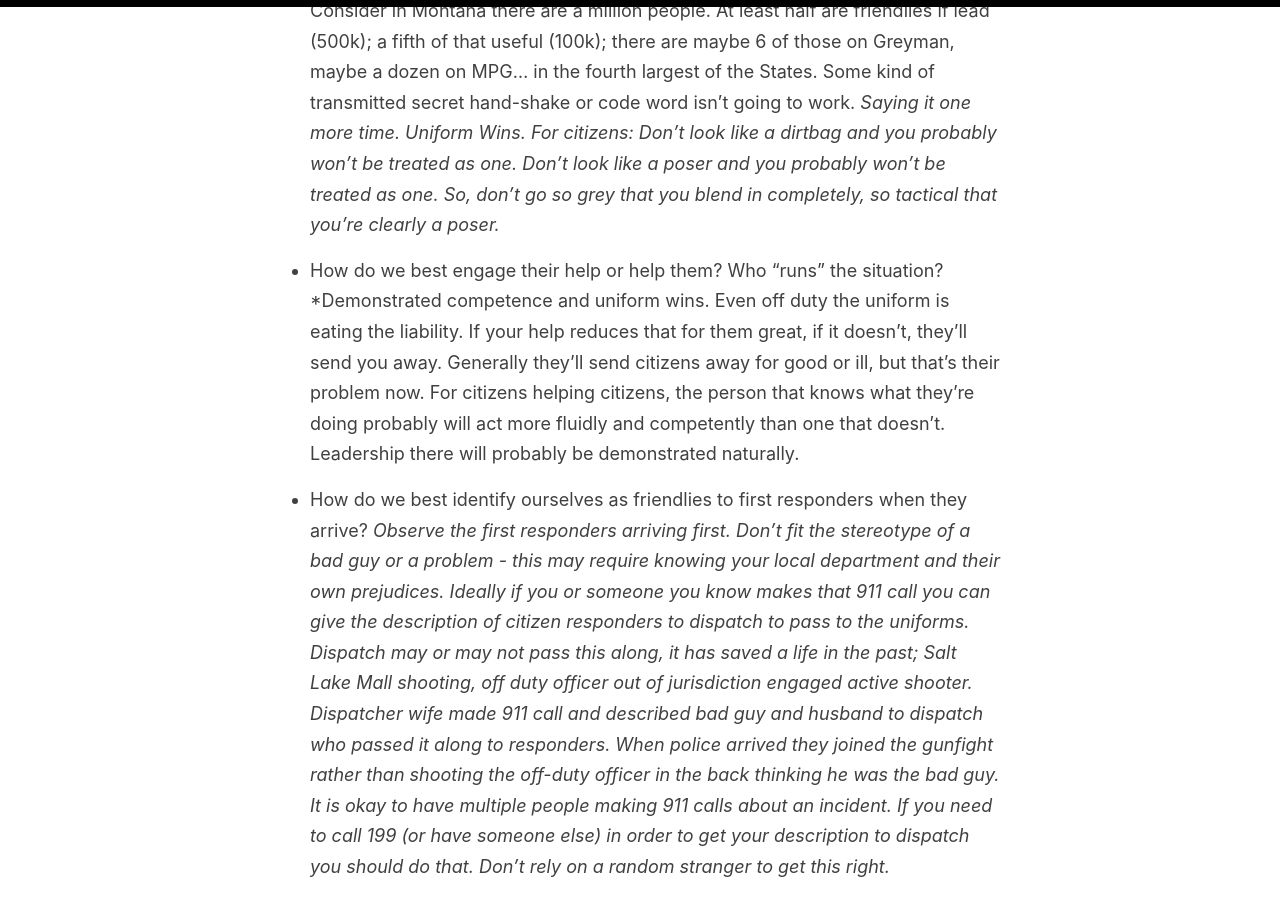
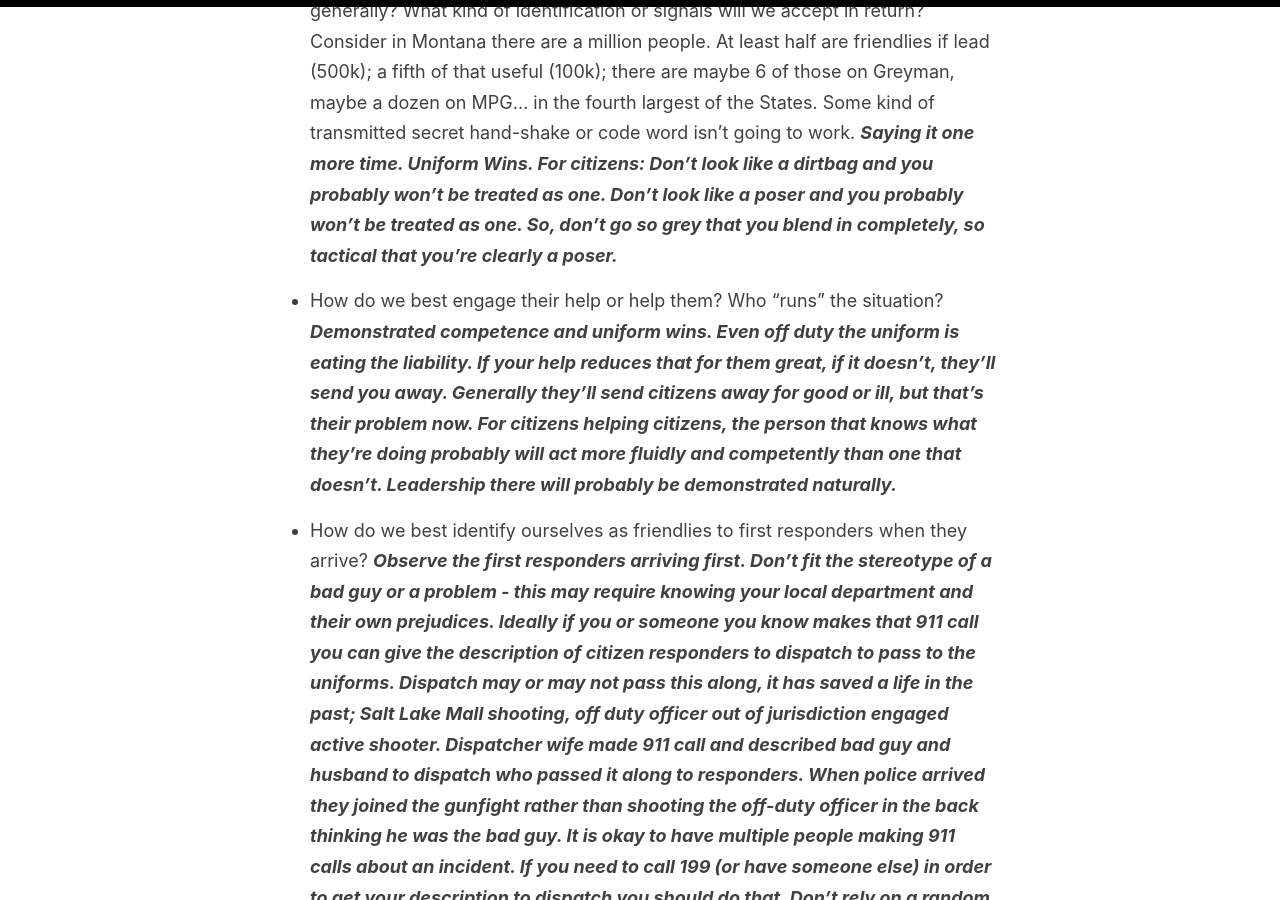
Before and after one commit to helaeon/helaeon.github.io, a Jekyll site: the page built from _posts/2021-04-30-ad-hoc-teams.md, in a window 1280 px wide and 900 px high, scrolled down 1331 px. Built offline with Jekyll 4.4.1, drawn with Linux system fonts in a browser that asks for light colours.

```diff
--- a/_posts/2021-04-30-ad-hoc-teams.md
+++ b/_posts/2021-04-30-ad-hoc-teams.md
@@ -6,50 +6,50 @@ categories: [Strategy]
 ---
 This one is a bit different because I'm thinking out loud here and asking a bunch of questions. Y'all know how to contact me semi-directly via MPG and Greyman if you have answers or thoughts.
 
-*Further different because updating this post with the answers based on conversations I've had this last week*
+***Further different because updating this post with the answers based on conversations I've had this last week***
 
 Having friends to help you in a critical encounter is extremely beneficial. But, most of us cannot take our backup everywhere nor regularly and intensively train with everyone that may aid us in a critical incident. Operating as an overt team with uniforms and specific memberships and rosters makes one a target for other factions that do something similar. Most of us cannot and do not want to live our lives that way anyway.
 
 Below I use the term "critical incident". In which I mean one that time is an issue, one or more people may already be involved in resolving it. Either by dispensing medical techniques, freedom seeds, corralling the 80%, or any other number of activities trying to make things better or at least not worse. In a critical incident it is not practical to conduct interviews of those coming to attempt to help.
 
 - How do we interface with people we've never met that are of a similar mentality and morality during a critical incident?
-*In the current situation "Uniform Wins" is the key rule. Beyond that it's demonstrated competence. This one's going to require feeling it out and utilizing your personal and observational skills*
+***In the current situation "Uniform Wins" is the key rule. Beyond that it's demonstrated competence. This one's going to require feeling it out and utilizing your personal and observational skills***
 
 - How is this accomplished if they do not follow the same groups, shows, channels, etc that we do?
-*Again, uniform wins, and demonstrated competence. Throwing weight around and trying to command is probably unwise. Generally, unless something major happens at a national level - do what's right but try to extract yourself from the situation as soon as righteous and safe to do so. Don't try to be involved just to be involved. Once the uniforms have it handled, let them handle it. A lot of this is based on you get there before the uniforms. As a result you are there to make the situation less bad and keep it from getting worse. Once the cavalry arrives, you're relieved. For now.*
+***Again, uniform wins, and demonstrated competence. Throwing weight around and trying to command is probably unwise. Generally, unless something major happens at a national level - do what's right but try to extract yourself from the situation as soon as righteous and safe to do so. Don't try to be involved just to be involved. Once the uniforms have it handled, let them handle it. A lot of this is based on you get there before the uniforms. As a result you are there to make the situation less bad and keep it from getting worse. Once the cavalry arrives, you're relieved. For now.***
 <!--more-->
 
 - How do we identify ourselves to them without violating greyman concepts generally? What kind of identification or signals will we accept in return?
 Consider in Montana there are a million people. At least half are friendlies if lead (500k); a fifth of that useful (100k); there are maybe 6 of those on Greyman, maybe a dozen on MPG... in the fourth largest of the States. Some kind of transmitted secret hand-shake or code word isn't going to work.
-*Saying it one more time. Uniform Wins. For citizens: Don't look like a dirtbag and you probably won't be treated as one. Don't look like a poser and you probably won't be treated as one. So, don't go so grey that you blend in completely, so tactical that you're clearly a poser.*
+***Saying it one more time. Uniform Wins. For citizens: Don't look like a dirtbag and you probably won't be treated as one. Don't look like a poser and you probably won't be treated as one. So, don't go so grey that you blend in completely, so tactical that you're clearly a poser.***
 
 - How do we best engage their help or help them? Who "runs" the situation?
-*Demonstrated competence and uniform wins. Even off duty the uniform is eating the liability. If your help reduces that for them great, if it doesn't, they'll send you away. Generally they'll send citizens away for good or ill, but that's their problem now. For citizens helping citizens, the person that knows what they're doing probably will act more fluidly and competently than one that doesn't. Leadership there will probably be demonstrated naturally.
+***Demonstrated competence and uniform wins. Even off duty the uniform is eating the liability. If your help reduces that for them great, if it doesn't, they'll send you away. Generally they'll send citizens away for good or ill, but that's their problem now. For citizens helping citizens, the person that knows what they're doing probably will act more fluidly and competently than one that doesn't. Leadership there will probably be demonstrated naturally.***
 
 - How do we best identify ourselves as friendlies to first responders when they arrive?
-*Observe the first responders arriving first. Don't fit the stereotype of a bad guy or a problem - this may require knowing your local department and their own prejudices. Ideally if you or someone you know makes that 911 call you can give the description of citizen responders to dispatch to pass to the uniforms. Dispatch may or may not pass this along, it has saved a life in the past; Salt Lake Mall shooting, off duty officer out of jurisdiction engaged active shooter. Dispatcher wife made 911 call and described bad guy and husband to dispatch who passed it along to responders. When police arrived they joined the gunfight rather than shooting the off-duty officer in the back thinking he was the bad guy. It is okay to have multiple people making 911 calls about an incident. If you need to call 199 (or have someone else) in order to get your description to dispatch you should do that. Don't rely on a random stranger to get this right.*
+***Observe the first responders arriving first. Don't fit the stereotype of a bad guy or a problem - this may require knowing your local department and their own prejudices. Ideally if you or someone you know makes that 911 call you can give the description of citizen responders to dispatch to pass to the uniforms. Dispatch may or may not pass this along, it has saved a life in the past; Salt Lake Mall shooting, off duty officer out of jurisdiction engaged active shooter. Dispatcher wife made 911 call and described bad guy and husband to dispatch who passed it along to responders. When police arrived they joined the gunfight rather than shooting the off-duty officer in the back thinking he was the bad guy. It is okay to have multiple people making 911 calls about an incident. If you need to call 199 (or have someone else) in order to get your description to dispatch you should do that. Don't rely on a random stranger to get this right.***
 
 - How is the situation concluded or extracted from if first responders do not arrive or make the situation worse?
-*If they do not arrive at all. It's going to have to end with someone planted in the case of a gunfight. Taken to the hospital yourself if medical. Can't really just drop the situation if the government fails. If they make it worse... that's their problem. In that case be ready to testify against the government and raise the flag that maybe it's time to rescind the Uniform Wins rule. At the current time getting further involved at the acute incident will likely make things far worse for you and make you look much less like the upstanding one. Detach.*
+***If they do not arrive at all. It's going to have to end with someone planted in the case of a gunfight. Taken to the hospital yourself if medical. Can't really just drop the situation if the government fails. If they make it worse... that's their problem. In that case be ready to testify against the government and raise the flag that maybe it's time to rescind the Uniform Wins rule. At the current time getting further involved at the acute incident will likely make things far worse for you and make you look much less like the upstanding one. Detach.***
 
 Some of my thinking comes from policing and being able to interface with officers I've never met from jurisdictions far afield, with different training and different policies. Generally that officer is in uniform arriving in a marked vehicle so there's some symbolism there that we can't take advantage of. There are cases of plain clothes officers from out of jurisdiction having to intervene in a high crime or active shooter situation, and they seem to interface quite nicely generally.
 
 - Is it a demonstration of competency with the situation? Being aware of what's going on and arrival of first responders? Actually heeding "Uniform Wins" friend-or-foe rules?
-*Yes*
+***Yes***
 
 - Is it that the departments responding to those situations are pro citizen and citizen response to these kinds of situations?
-*Again, the answer is yes. It's necessary to know the attitude of your local department. If you're treating the various first responder agencies and their employees as enemies you will never have the inside information necessary to know whether this is true in your local departments. The police, medical, and fire personnel and departments are not a monolith in this country, or even in a given state, no matter what TV/Press/Internet wants you to believe. If there is success in federalizing the police though, different story, and that will be very bad. Probably situation that will cause Uniform Wins to be rescinded.*
+***Again, the answer is yes. It's necessary to know the attitude of your local department. If you're treating the various first responder agencies and their employees as enemies you will never have the inside information necessary to know whether this is true in your local departments. The police, medical, and fire personnel and departments are not a monolith in this country, or even in a given state, no matter what TV/Press/Internet wants you to believe. If there is success in federalizing the police though, different story, and that will be very bad. Probably situation that will cause Uniform Wins to be rescinded.***
 
 - What lessons can we learn from incidents that have already happened tip things more in our favor in this regard, recognizing it never will be perfect and never can be?
-*Nothing is ever certain. Being a prepared citizen and gunfighter you must internalize this. Sometimes things will just not go your way and you cannot win, that does not mean avoid at all costs. That is cowardice. Be ready for the blowhard LEO in particular, let them be that way, the thing going sideways because they made it worse will be on them. It's not worth getting arrested or shot over because a government agent is being incompetent. They will shift the blame 100% to you if you stick around. Deny them this. Note again the lesson above of making sure dispatch has your information before first responders arrive. Be competent and squared away with how you position your vehicle or perimeter and set up hazards to create a safe work space. If you do what the local first responders do or would expect from one of their own, you're more likely to be treated as one of their own.*
+***Nothing is ever certain. Being a prepared citizen and gunfighter you must internalize this. Sometimes things will just not go your way and you cannot win, that does not mean avoid at all costs. That is cowardice. Be ready for the blowhard LEO in particular, let them be that way, the thing going sideways because they made it worse will be on them. It's not worth getting arrested or shot over because a government agent is being incompetent. They will shift the blame 100% to you if you stick around. Deny them this. Note again the lesson above of making sure dispatch has your information before first responders arrive. Be competent and squared away with how you position your vehicle or perimeter and set up hazards to create a safe work space. If you do what the local first responders do or would expect from one of their own, you're more likely to be treated as one of their own.***
 
 Overall here we have an issue of trust. Understandably trust but verify grows more and more difficult to actually practice. Seems the shields should be up with anyone we encounter. There are far too many bad actors in our midst. Far too many posers. Too many idiots that are "on our side", but know nothing and simply want to throw weight around to have an appearance of being a "good person" but did nothing to prepare. Their involvement is for their ego and/or the 'gram not to actually help. Definitely too many armchair commando blow hards that feel suited for command though they've done nothing and know nothing (I'm not one of these, I promise). People that are willing to smite and spite when they don't get their way. Frankly we have a bunch of children in adult bodies running around.
 
 I remember being on calls and wanting to try and resolve it before un-requested backup arrived because there was a good probability they would make things worse and more complicated.
 
 - How do we make sure we don't make things worse when we're the second responder and wish to assist?
-*Contact and cover principle seems best. First person on scene likely knows more about what's going on. Ask how you can help and what you have, why you think you can help, let them put you to use. That is unless you are the uniform. Don't assist uniforms unless they are clearly overwhelmed or in distress. Some of this is very important to think through of if you were in the other person's shoes and how you'd like to be approached and what would raise the red flags, then don't do those things yourself.*
+***Contact and cover principle seems best. First person on scene likely knows more about what's going on. Ask how you can help and what you have, why you think you can help, let them put you to use. That is unless you are the uniform. Don't assist uniforms unless they are clearly overwhelmed or in distress. Some of this is very important to think through of if you were in the other person's shoes and how you'd like to be approached and what would raise the red flags, then don't do those things yourself.***
 
 - What can we do to make it so our help is actually welcome because it is unlikely we will make things worse or need babysitting?
 This is a key piece to getting police to return to a pro-citizen stance by the way.
-*Know the local responders. Attend actual training classes if possible with those locals. Have actual competence. Don't throw your weight around. Be humble even if they are not. Don't have a credentials fight on the scene. Be flipping reasonable.*
+***Know the local responders. Attend actual training classes if possible with those locals. Have actual competence. Don't throw your weight around. Be humble even if they are not. Don't have a credentials fight on the scene. Be flipping reasonable.***
```
